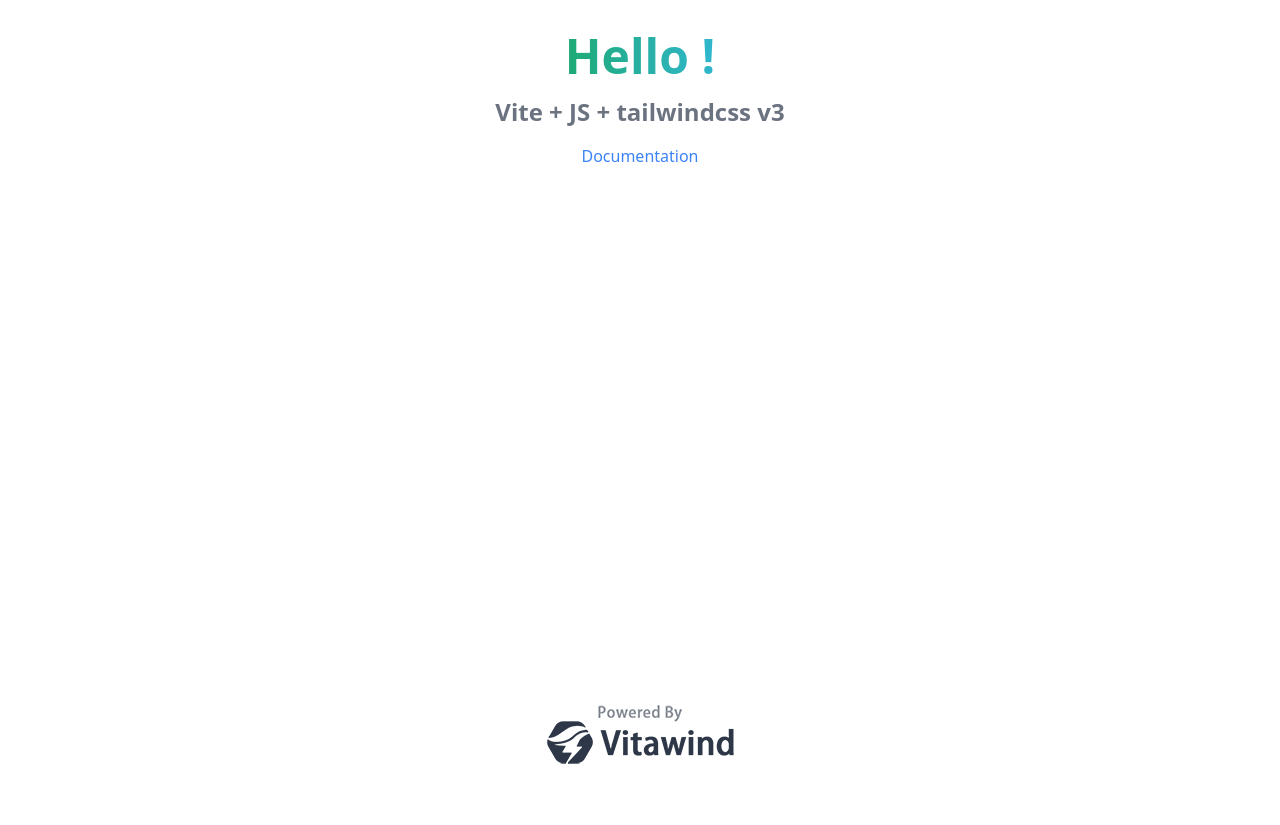
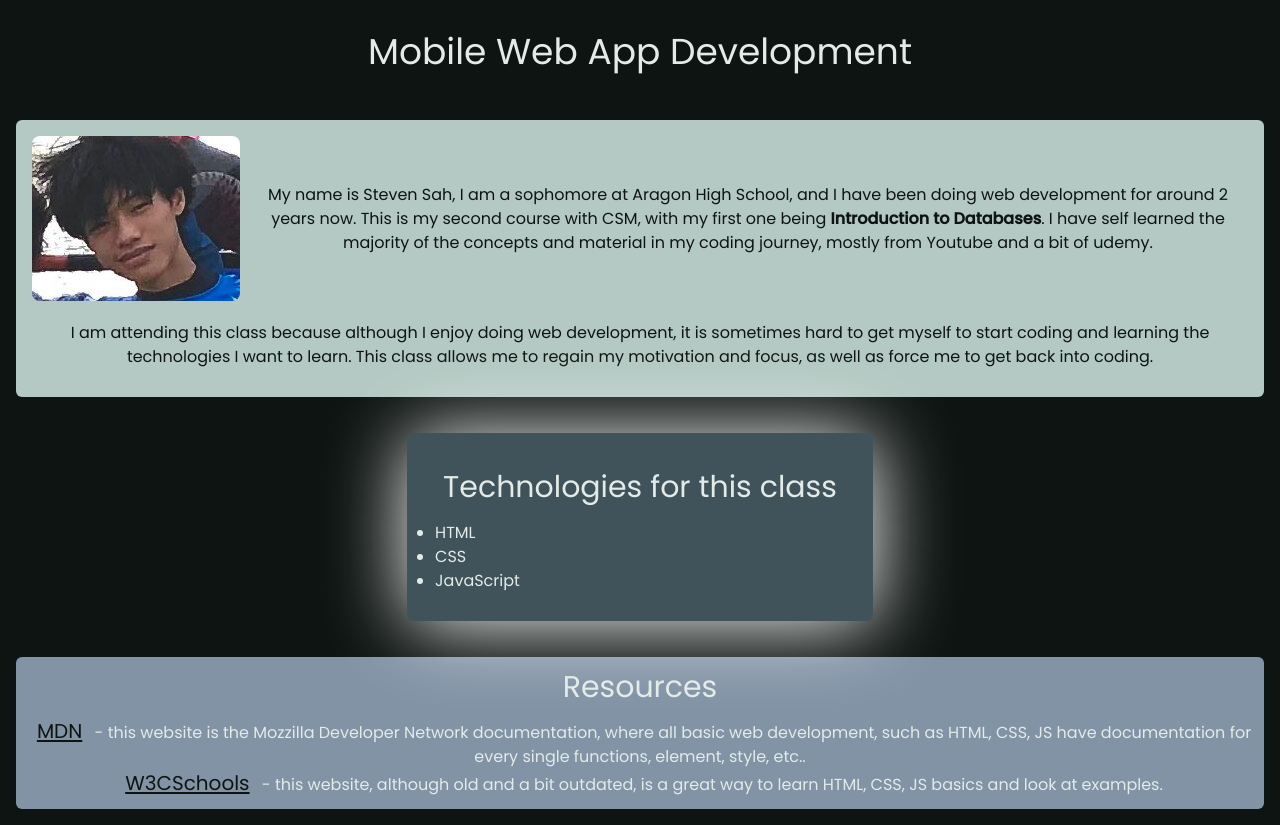
Before and after one commit to Stvnwastaken/csmassignment1, a website built with Vite: page index.html in a window 1280 px wide. Before the commit the page ends 800 px from the top, so only its background shows below. Built offline with nearby package versions, Linux system fonts and the light colour scheme.

Commit message:
deps: vite upgrade (vitawind old ver), feat: styling, content

```diff
--- a/index.html
+++ b/index.html
@@ -4,27 +4,41 @@
     <meta charset="UTF-8" />
     <link rel="icon" type="image/svg+xml" href="favicon.svg" />
     <meta name="viewport" content="width=device-width, initial-scale=1.0" />
-    <title>Vite App</title>
+    <link rel="preconnect" href="https://fonts.googleapis.com"/>
+    <link rel="preconnect" href="https://fonts.gstatic.com" crossorigin>
+    <link rel="stylesheet" href="https://fonts.googleapis.com/css2?family=Poppins:wght@400;500&display=swap">
+    <title>Homework 1</title>
   </head>
-  <body>
-    <div
-      id="app"
-      class="flex h-screen flex-col items-center justify-between py-8 text-center text-[#2c3e50] selection:bg-green-100"
-    >
-      <div>
-        <h1
-          class="bg-gradient-to-r from-green-600 to-sky-400 bg-clip-text text-5xl font-black text-transparent selection:bg-transparent"
-        >
-          Hello !
-        </h1>
-        <h3 class="my-4 text-2xl font-bold text-gray-500">
-          Vite + JS + tailwindcss v3
-        </h3>
-        <a href="https://vitejs.dev/guide/features.html" target="_blank"
-          >Documentation</a
-        >
+  <body class="bg-background font-poppins">
+    <div id="app" class="flex justify-center items-center flex-col text-center">
+
+      <h1 class="text-text text-4xl m-8">Mobile Web App Development</h1>
+
+      <section class="m-4 p-3 bg-primary rounded-md text-background">
+      <div class="flex flex-row items-center">
+      <img class="rounded-lg m-1" src="./src/assets/picture.jpg" alt="Picture">
+      <p class="m-4">My name is Steven Sah, I am a sophomore at Aragon High School, and I have been doing web development for around 2 years now. This is my second course with CSM, with my first one being <b>Introduction to Databases</b>. I have self learned the majority of the concepts and material in my coding journey, mostly from Youtube and a bit of udemy.</p>
       </div>
-      <img class="block" src="./src/assets/powered-by-vitawind-bright.png" />
+      <p class="m-4">I am attending this class because although I enjoy doing web development, it is sometimes hard to get myself to start coding and learning the technologies I want to learn. This class allows me to regain my motivation and focus, as well as force me to get back into coding.</p>
+      </section>
+
+      <section class="bg-secondary p-5 rounded-md drop-shadow-lg m-5">
+      <h2 class="text-text text-3xl m-4">Technologies for this class</h2>
+      <ul class="text-text m-2 list-disc text-start">
+        <li>HTML</li>
+        <li>CSS</li>
+        <li>JavaScript</li>
+      </ul>
+      </section>
+
+      <section class="bg-accent p-0 m-4 rounded-md">
+      <h2 class="text-text text-3xl m-3">Resources</h2>
+      <ul class="text-text m-3">
+        <li><a target="_blank" href="https://developer.mozilla.org/en-US/" class="text-xl underline underline-offset-2 m-2 text-background">MDN</a> -  this website is the Mozzilla Developer Network documentation, where all basic web development, such as HTML, CSS, JS have documentation for every single functions, element, style, etc..</li>
+        <li><a target="_blank" href="https://www.w3schools.com" class="text-xl underline underline-offset-2 m-2 text-background">W3CSchools</a> - this website, although old and a bit outdated, is a great way to learn HTML, CSS, JS basics and look at examples.</li>
+      </ul>
+      </section>
+
     </div>
     <script type="module" src="./src/main.js"></script>
   </body>
--- a/package.json
+++ b/package.json
@@ -15,6 +15,6 @@
     "prettier": "^2.5.1",
     "prettier-plugin-tailwindcss": "^0.1.5",
     "vitawind": "^2.2.4",
-    "vite": "^2.4.4"
+    "vite": "^5.0.12"
   }
 }
--- a/src/index.css
+++ b/src/index.css
@@ -2,6 +2,75 @@
 @tailwind components;
 @tailwind utilities;
 
-a {
-  @apply text-blue-500 hover:text-blue-400 hover:underline transition-all;
+/* Box sizing rules */
+*,
+*::before,
+*::after {
+  box-sizing: border-box;
 }
+
+/* Prevent font size inflation */
+html {
+  -moz-text-size-adjust: none;
+  -webkit-text-size-adjust: none;
+  text-size-adjust: none;
+}
+
+/* Remove default margin in favour of better control in authored CSS */
+body, h1, h2, h3, h4, p,
+figure, blockquote, dl, dd {
+  margin-block-end: 0;
+}
+
+/* Remove list styles on ul, ol elements with a list role, which suggests default styling will be removed */
+ul[role='list'],
+ol[role='list'] {
+  list-style: none;
+}
+
+/* Set core body defaults */
+body {
+  min-height: 100vh;
+  line-height: 1.5;
+}
+
+/* Set shorter line heights on headings and interactive elements */
+h1, h2, h3, h4,
+button, input, label {
+  line-height: 1.1;
+}
+
+/* Balance text wrapping on headings */
+h1, h2,
+h3, h4 {
+  text-wrap: balance;
+}
+
+/* A elements that don't have a class get default styles */
+a:not([class]) {
+  text-decoration-skip-ink: auto;
+  color: currentColor;
+}
+
+/* Make images easier to work with */
+img,
+picture {
+  max-width: 100%;
+  display: block;
+}
+
+/* Inherit fonts for inputs and buttons */
+input, button,
+textarea, select {
+  font: inherit;
+}
+
+/* Make sure textareas without a rows attribute are not tiny */
+textarea:not([rows]) {
+  min-height: 10em;
+}
+
+/* Anything that has been anchored to should have extra scroll margin */
+:target {
+  scroll-margin-block: 5ex;
+}
--- a/tailwind.config.js
+++ b/tailwind.config.js
@@ -1,9 +1,23 @@
 // const colors = require('tailwindcss/colors')
 
 module.exports = {
-  content: ['index.html','./src/**/*.{js,jsx,ts,tsx,vue,html}'],
+  content: ["index.html", "./src/**/*.{js,jsx,ts,tsx,vue,html}"],
   theme: {
-    extend: {},
+    colors: {
+      text: "#e3ebe8",
+      background: "#0e1412",
+      primary: "#b4c9c3",
+      secondary: "#41535a",
+      accent: "#8293a6",
+    },
+    extend: {
+      fontFamily: {
+        poppins: ["Poppins", "sans-serif"],
+      },
+      dropShadow: {
+        lg: "1px 3px 40px #ffffff",
+      },
+    },
   },
   plugins: [],
-}
+};
--- a/vite.config.js
+++ b/vite.config.js
@@ -1,5 +1,5 @@
 import { defineConfig } from "vite";
 
 export default defineConfig({
-  base: "./csmAssignment1/",
+  base: "/csmAssignment1/",
 });
```
Also changed, not shown: .prettierrc.json, pnpm-lock.yaml, powered-by-vitawind-bright.png (deleted), src/assets/favicon.svg (deleted), src/assets/picture.jpg (added), src/assets/powered-by-vitawind-bright.png (deleted).
